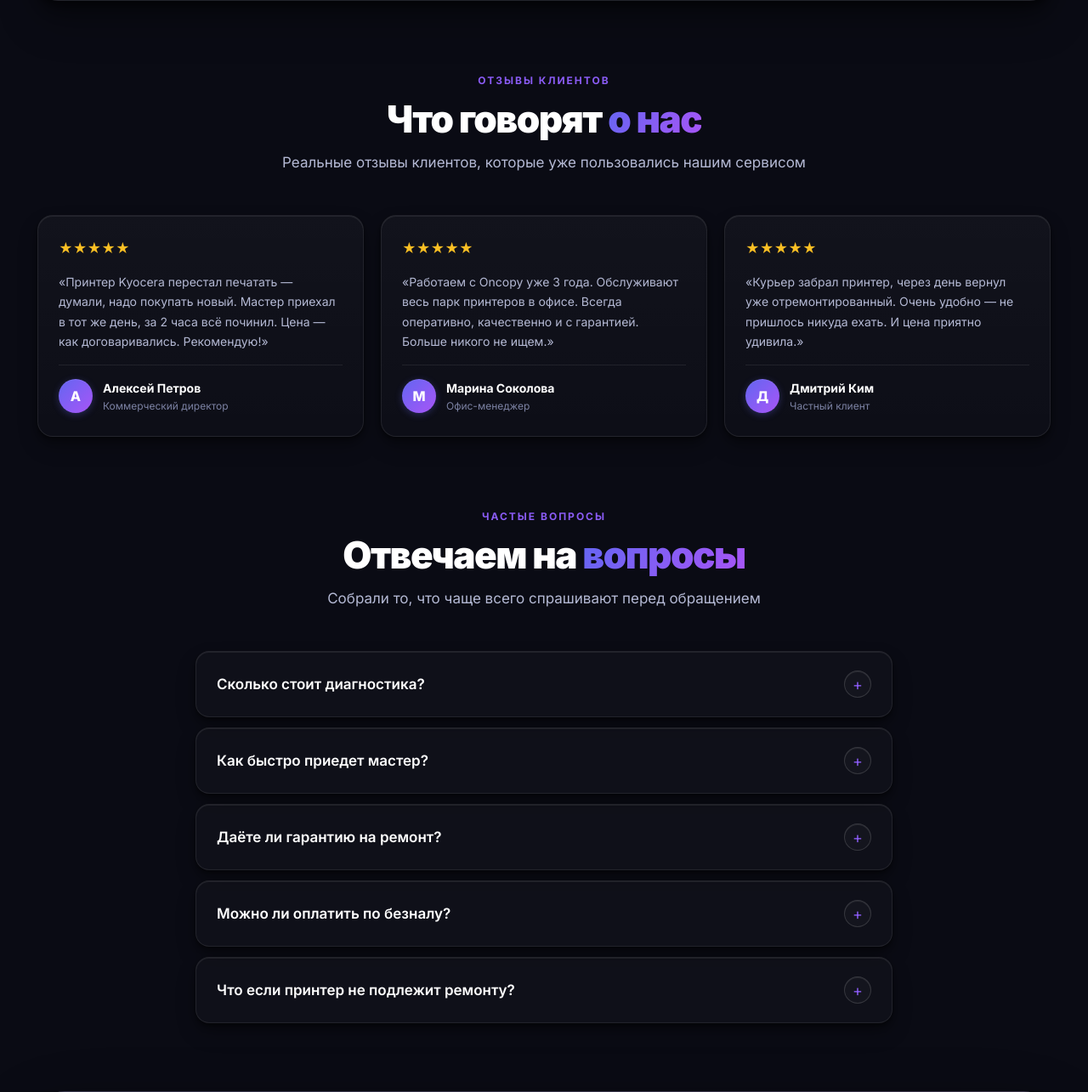
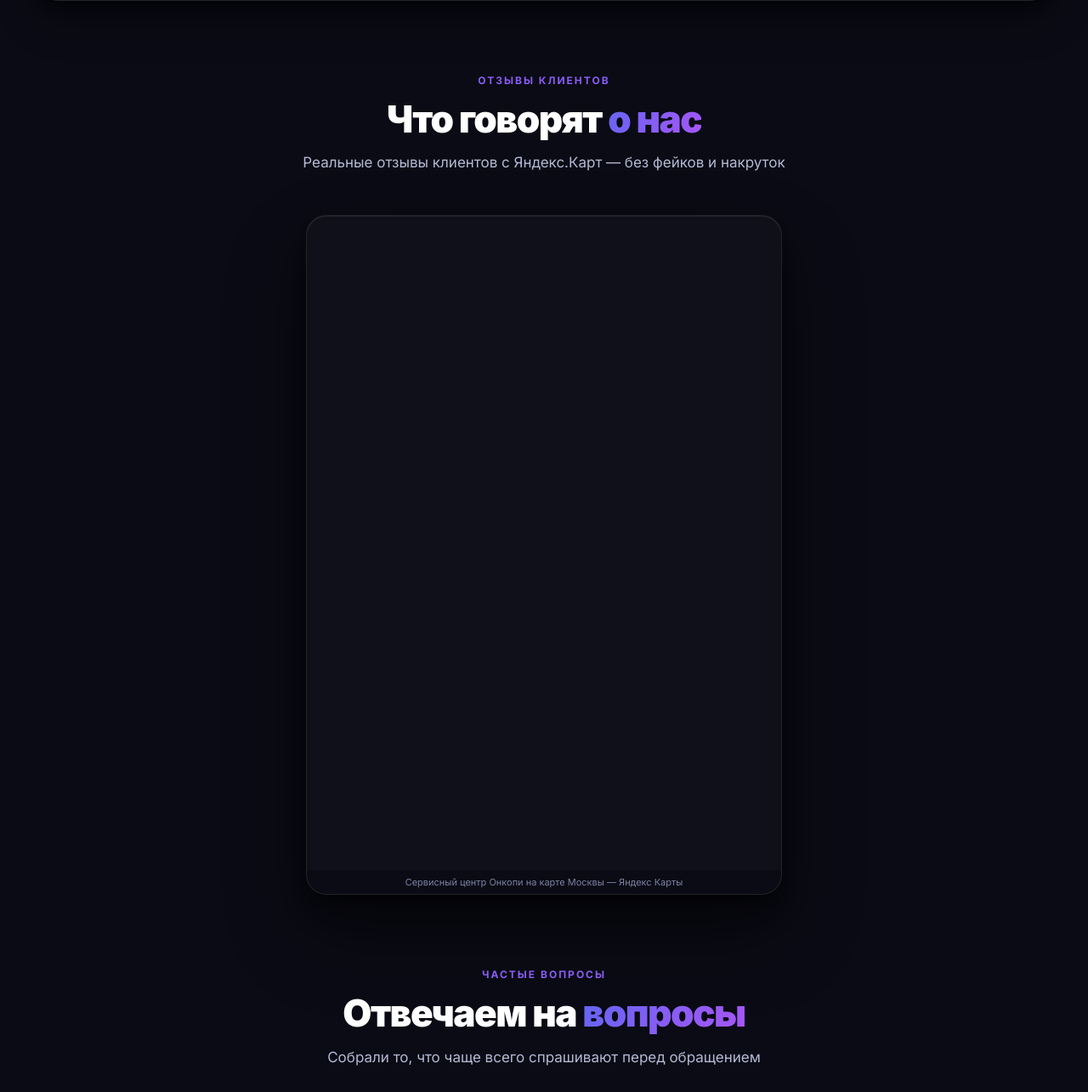
Before and after one commit to egorrykin/oncopy-tech, a Django app: page / in a window 1280 px wide. Shown: the part 4100-5385 px from the top of the page at 85% size. Run offline with Django 5.2, Linux system fonts and the light colour scheme.

Commit message:
исправил

```diff
--- a/oncopy_tech/templates/oncopy_tech/index.html
+++ b/oncopy_tech/templates/oncopy_tech/index.html
@@ -3,12 +3,15 @@
 {% load static %}
 <html lang="ru">
 <head>
-    <link rel="icon" href="{% static 'images/favicon.ico' %}" sizes="any">
     <meta charset="UTF-8">
     <meta name="viewport" content="width=device-width, initial-scale=1.0, viewport-fit=cover">
     <title>Oncopy — Ремонт принтеров Kyocera в Москве | Диагностика бесплатно</title>
     <meta name="description" content="Профессиональный ремонт принтеров и МФУ Kyocera. Выезд мастера, гарантия 6 месяцев, диагностика бесплатно. +7 (495) 978-00-87">
 
+    <link rel="icon" type="image/png" sizes="32x32" href="{% static 'images/favicon-32x32.png' %}">
+    <link rel="icon" type="image/png" sizes="16x16" href="{% static 'images/favicon-16x16.png' %}">
+    <link rel="apple-touch-icon" sizes="180x180" href="{% static 'images/apple-touch-icon.png' %}">
+    <link rel="shortcut icon" href="{% static 'images/favicon.ico' %}">
     <meta name="theme-color" content="#0a0b14">
 
     <link rel="preconnect" href="https://fonts.googleapis.com">
@@ -556,38 +559,6 @@
         .why-card h5 { font-size: 16px; font-weight: 700; margin-bottom: 6px; }
         .why-card p { font-size: 13px; color: var(--text-3); line-height: 1.5; }
 
-        /* ============ ОТЗЫВЫ ============ */
-        .reviews-grid { display: grid; grid-template-columns: repeat(3, 1fr); gap: 20px; }
-        .review-card {
-            padding: 26px 24px;
-            background: linear-gradient(180deg, rgba(255,255,255,0.035), rgba(255,255,255,0.015));
-            border: 1px solid var(--border); border-radius: 18px;
-            box-shadow: var(--shadow-md), var(--inner-light);
-            display: flex; flex-direction: column; gap: 16px;
-            transition: all 0.25s;
-        }
-        .review-card:hover {
-            transform: translateY(-4px);
-            border-color: rgba(99, 102, 241, 0.3);
-            box-shadow: var(--shadow-lg), var(--inner-light);
-        }
-        .review-stars { display: flex; gap: 3px; color: #fbbf24; font-size: 16px; }
-        .review-text { font-size: 14px; color: var(--text-2); line-height: 1.65; flex-grow: 1; }
-        .review-author {
-            display: flex; align-items: center; gap: 12px;
-            padding-top: 16px; border-top: 1px solid var(--border);
-        }
-        .review-avatar {
-            width: 40px; height: 40px; border-radius: 50%;
-            background: linear-gradient(135deg, var(--brand-1), var(--brand-3));
-            display: flex; align-items: center; justify-content: center;
-            font-weight: 800; font-size: 16px; color: #fff;
-            box-shadow: var(--inner-light), 0 2px 8px rgba(99, 102, 241, 0.3);
-        }
-        .review-author .meta { display: flex; flex-direction: column; gap: 2px; }
-        .review-author .meta b { font-size: 14px; font-weight: 700; color: var(--text); }
-        .review-author .meta span { font-size: 12px; color: var(--text-3); }
-
         /* ============ КАРТРИДЖИ ============ */
         .cartridge {
             display: grid; grid-template-columns: 1.15fr 0.85fr;
@@ -705,6 +676,59 @@
             padding: 18px 32px; background: rgba(99, 102, 241, 0.05);
             border-top: 1px solid var(--border);
             font-size: 13px; color: var(--text-3); text-align: center;
+        }
+
+        /* ============ ОТЗЫВЫ ЯНДЕКС ============ */
+        .reviews-widget-wrap {
+            display: flex;
+            justify-content: center;
+            width: 100%;
+        }
+
+        .reviews-widget {
+            position: relative;
+            width: 100%;
+            max-width: 560px;
+            height: 800px;
+            overflow: hidden;
+            border-radius: 24px;
+            background: var(--surface);
+            border: 1px solid var(--border);
+            box-shadow: var(--shadow-xl), var(--inner-light);
+        }
+
+        .reviews-widget iframe {
+            width: 100%;
+            height: 100%;
+            border: none;
+            display: block;
+            border-radius: 24px;
+        }
+
+        .reviews-widget-link {
+            position: absolute;
+            bottom: 0;
+            left: 0;
+            right: 0;
+            display: block;
+            padding: 6px 16px;
+            background: rgba(10, 11, 20, 0.85);
+            backdrop-filter: blur(10px);
+            -webkit-backdrop-filter: blur(10px);
+            color: var(--text-3);
+            font-size: 11px;
+            font-family: 'Inter', sans-serif;
+            text-align: center;
+            text-decoration: none;
+            white-space: nowrap;
+            overflow: hidden;
+            text-overflow: ellipsis;
+            border-radius: 0 0 24px 24px;
+            transition: color 0.2s;
+        }
+
+        .reviews-widget-link:hover {
+            color: var(--brand-2);
         }
 
         /* ============ FAQ ============ */
@@ -1475,58 +1515,30 @@
     </div>
 </section>
 
-<!-- ============ ОТЗЫВЫ ============ -->
+<!-- ============ ОТЗЫВЫ ЯНДЕКС ============ -->
 <section class="section" style="padding-top:0;">
     <div class="container">
         <div class="section-head reveal">
             <span class="eyebrow">Отзывы клиентов</span>
             <h2>Что говорят <span class="accent">о нас</span></h2>
-            <p>Реальные отзывы клиентов, которые уже пользовались нашим сервисом</p>
+            <p>Реальные отзывы клиентов с Яндекс.Карт — без фейков и накруток</p>
         </div>
 
-        <div class="reviews-grid">
-            <div class="review-card reveal">
-                <div class="review-stars">★★★★★</div>
-                <p class="review-text">
-                    «Принтер Kyocera перестал печатать — думали, надо покупать новый.
-                    Мастер приехал в тот же день, за 2 часа всё починил. Цена — как договаривались.
-                    Рекомендую!»
-                </p>
-                <div class="review-author">
-                    <div class="review-avatar">А</div>
-                    <div class="meta">
-                        <b>Алексей Петров</b>
-                        <span>Коммерческий директор</span>
-                    </div>
-                </div>
-            </div>
-            <div class="review-card reveal">
-                <div class="review-stars">★★★★★</div>
-                <p class="review-text">
-                    «Работаем с Oncopy уже 3 года. Обслуживают весь парк принтеров в офисе.
-                    Всегда оперативно, качественно и с гарантией. Больше никого не ищем.»
-                </p>
-                <div class="review-author">
-                    <div class="review-avatar">М</div>
-                    <div class="meta">
-                        <b>Марина Соколова</b>
-                        <span>Офис-менеджер</span>
-                    </div>
-                </div>
-            </div>
-            <div class="review-card reveal">
-                <div class="review-stars">★★★★★</div>
-                <p class="review-text">
-                    «Курьер забрал принтер, через день вернул уже отремонтированный.
-                    Очень удобно — не пришлось никуда ехать. И цена приятно удивила.»
-                </p>
-                <div class="review-author">
-                    <div class="review-avatar">Д</div>
-                    <div class="meta">
-                        <b>Дмитрий Ким</b>
-                        <span>Частный клиент</span>
-                    </div>
-                </div>
+        <div class="reviews-widget-wrap reveal">
+            <div class="reviews-widget">
+                <iframe
+                        src="https://yandex.ru/maps-reviews-widget/98079126676?comments"
+                        frameborder="0"
+                        loading="lazy"
+                        title="Отзывы о Oncopy на Яндекс.Картах">
+                </iframe>
+                <a
+                        href="https://yandex.ru/maps/org/servisny_tsentr_onkopi/98079126676/"
+                        target="_blank"
+                        rel="noopener noreferrer"
+                        class="reviews-widget-link">
+                    Сервисный центр Онкопи на карте Москвы — Яндекс Карты
+                </a>
             </div>
         </div>
     </div>
@@ -1638,7 +1650,7 @@
             <div class="footer-col">
                 <h6>Контакты</h6>
                 <a href="tel:+74959780087"><b>+7 (495) 978-00-87</b></a>
-                <a href="mailto:info@oncopy.ru">sale@oncopy.ru</a>
+                <a href="mailto:info@oncopy.ru">info@oncopy.ru</a>
                 <a href="https://yandex.ru/maps/213/moscow/?ll=37.585919%2C55.813115&mode=poi&poi%5Bpoint%5D=37.584936%2C55.813560&poi%5Buri%5D=ymapsbm1%3A%2F%2Forg%3Foid%3D98079126676&z=18.76" target="_blank" rel="noopener">📍 Москва, ул. Руставели д.3 кор.7</a>
                 <p>Ежедневно с 9:30 до 18:00</p>
             </div>
@@ -1804,18 +1816,5 @@
         });
     });
 </script>
-<!-- Yandex.Metrika counter -->
-<script type="text/javascript">
-    (function(m,e,t,r,i,k,a){
-        m[i]=m[i]||function(){(m[i].a=m[i].a||[]).push(arguments)};
-        m[i].l=1*new Date();
-        for (var j = 0; j < document.scripts.length; j++) {if (document.scripts[j].src === r) { return; }}
-        k=e.createElement(t),a=e.getElementsByTagName(t)[0],k.async=1,k.src=r,a.parentNode.insertBefore(k,a)
-    })(window, document,'script','https://mc.yandex.ru/metrika/tag.js?id=113002001', 'ym');
-
-    ym(113002001, 'init', {ssr:true, webvisor:true, clickmap:true, ecommerce:"dataLayer", referrer: document.referrer, url: location.href, accurateTrackBounce:true, trackLinks:true});
-</script>
-<noscript><div><img src="https://mc.yandex.ru/watch/113002001" style="position:absolute; left:-9999px;" alt="" /></div></noscript>
-<!-- /Yandex.Metrika counter -->
 </body>
 </html>
```
Also changed, not shown: other parts of oncopy_tech/templates/oncopy_tech/index.html (+32 -16 lines).
